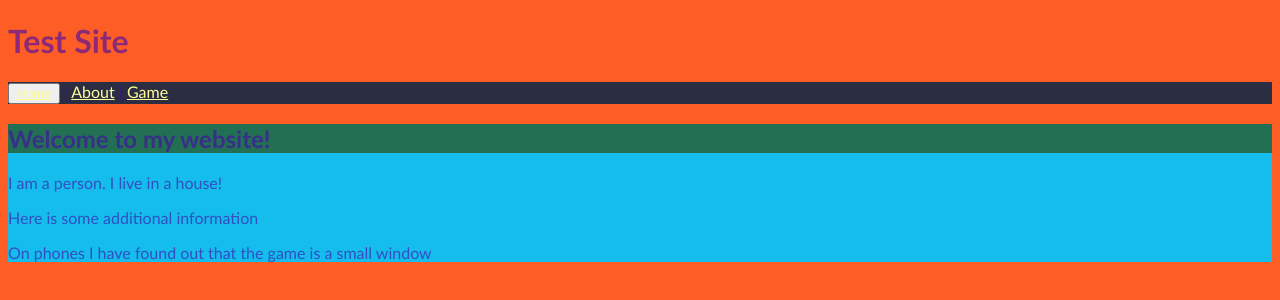
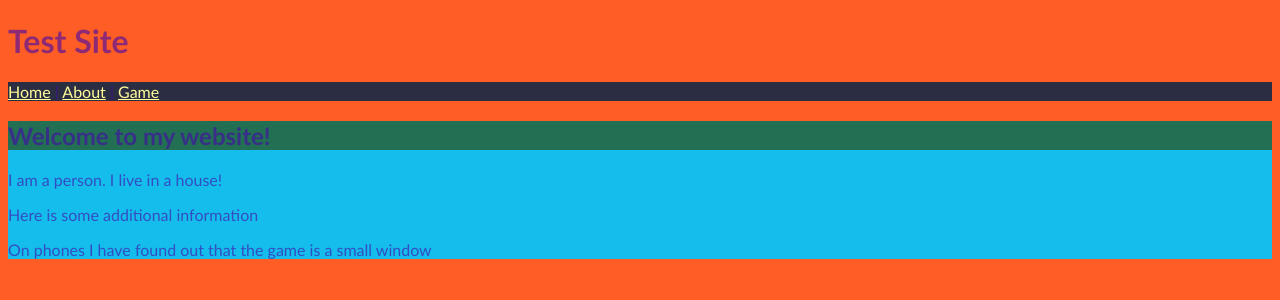
Before and after one commit to 29abrenton-rgb/29abrenton-rgb.github.io, a plain HTML site: page index.html in a window 1280 px wide. Drawn offline with Linux system fonts and the light colour scheme.

Commit message:
Update index.html

```diff
--- a/index.html
+++ b/index.html
@@ -33,7 +33,7 @@
 <body>
     <h1>Test Site</h1>
     <nav>
-        <button><a href="index.html">Home</a></button> |
+        <a href="index.html">Home</a> |
         <a href="about.html">About</a> |
         <a href="game/index.html">Game</a>
     </nav>
```
